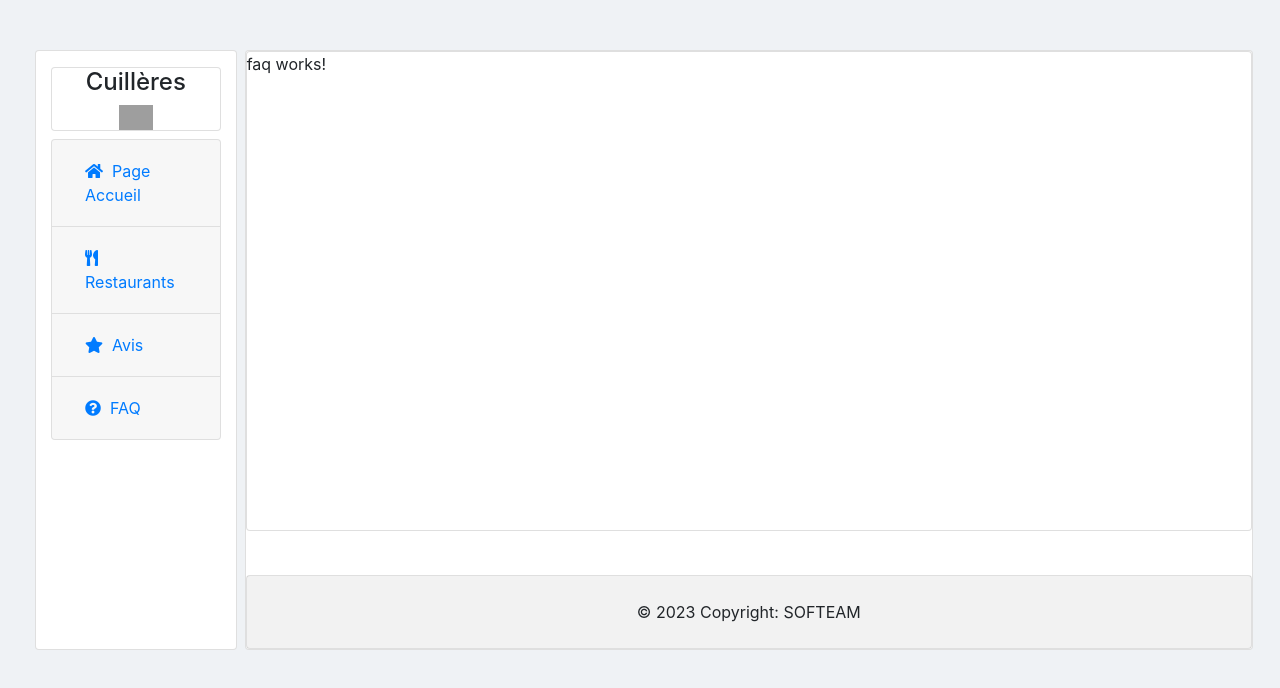
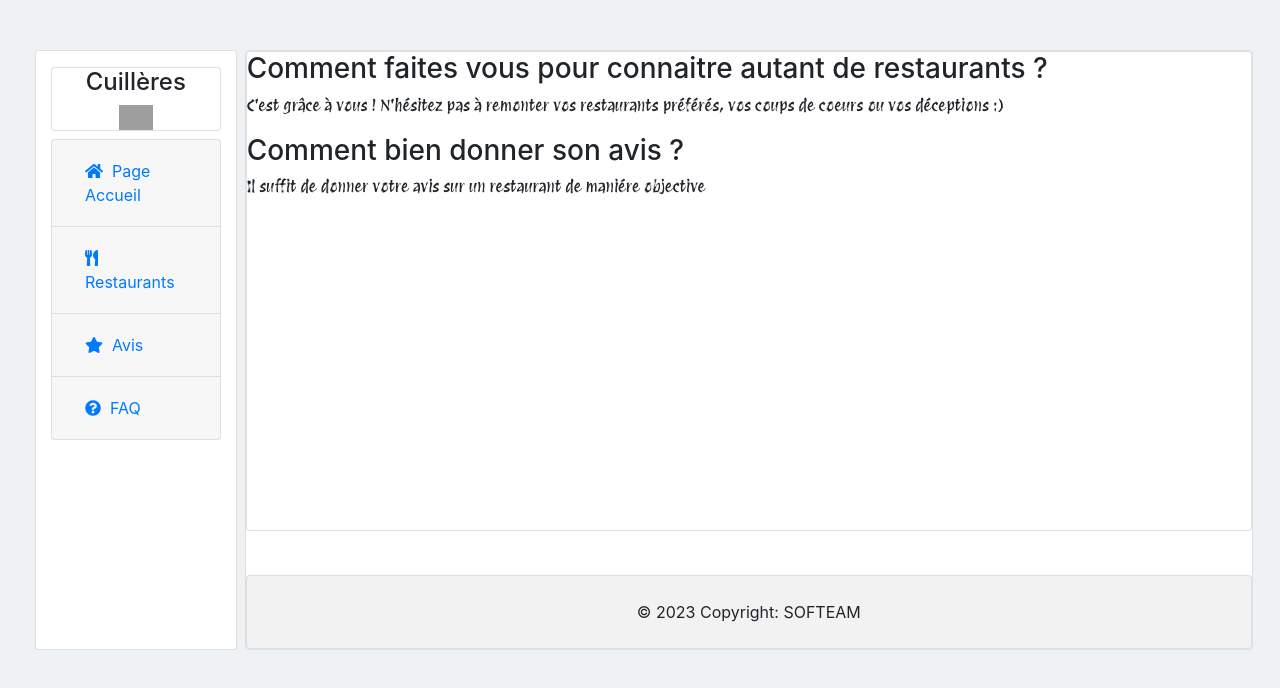
Before and after one commit to Pierre76400/cuillere-front, an Angular app: page /faq in a window 1280 px wide. Shown: the top 688 px of the page. Built offline with nearby package versions, Linux system fonts and the light colour scheme; grey boxes are pictures that could not be loaded.

Commit message:
Création du contenu de la FAQ avec une font

```diff
--- a/src/app/pages/faq/faq.component.html
+++ b/src/app/pages/faq/faq.component.html
@@ -1 +1,14 @@
-<p>faq works!</p>
+<div class="faq_answers">
+    <div class="faq_answer">
+        <h3 class="faq_question">Comment faites vous pour connaitre autant de restaurants ?</h3>
+        <div class="faq_reponse">
+            <p>C'est grâce à vous ! N'hésitez pas à remonter vos restaurants préférés, vos coups de coeurs ou vos déceptions :)</p>
+        </div>
+    </div>
+    <div class="faq_answer">
+        <h3 class="faq_question">Comment bien donner son avis ?</h3>
+        <div class="faq_reponse">
+            <p>Il suffit de donner votre avis sur un restaurant de maniére objective</p>
+        </div>
+    </div>
+</div>
--- a/src/app/pages/faq/faq.component.scss
+++ b/src/app/pages/faq/faq.component.scss
@@ -0,0 +1,9 @@
+@font-face {
+    font-family: "PoliceReponseFaq"; /* Nom de la police */
+    src: url('/assets/fonts/ProtestRevolution-Regular.ttf') format('truetype'); /* Chemin vers votre fichier .ttf */
+}
+
+/* Utilisation de la police personnalisée dans la classe CSS "Y" */
+.faq_reponse {
+    font-family: "PoliceReponseFaq", sans-serif; /* Utilisez le nom de la police défini dans @font-face */
+}
```
Also changed, not shown: src/assets/fonts/ProtestRevolution-Regular.ttf (added).
